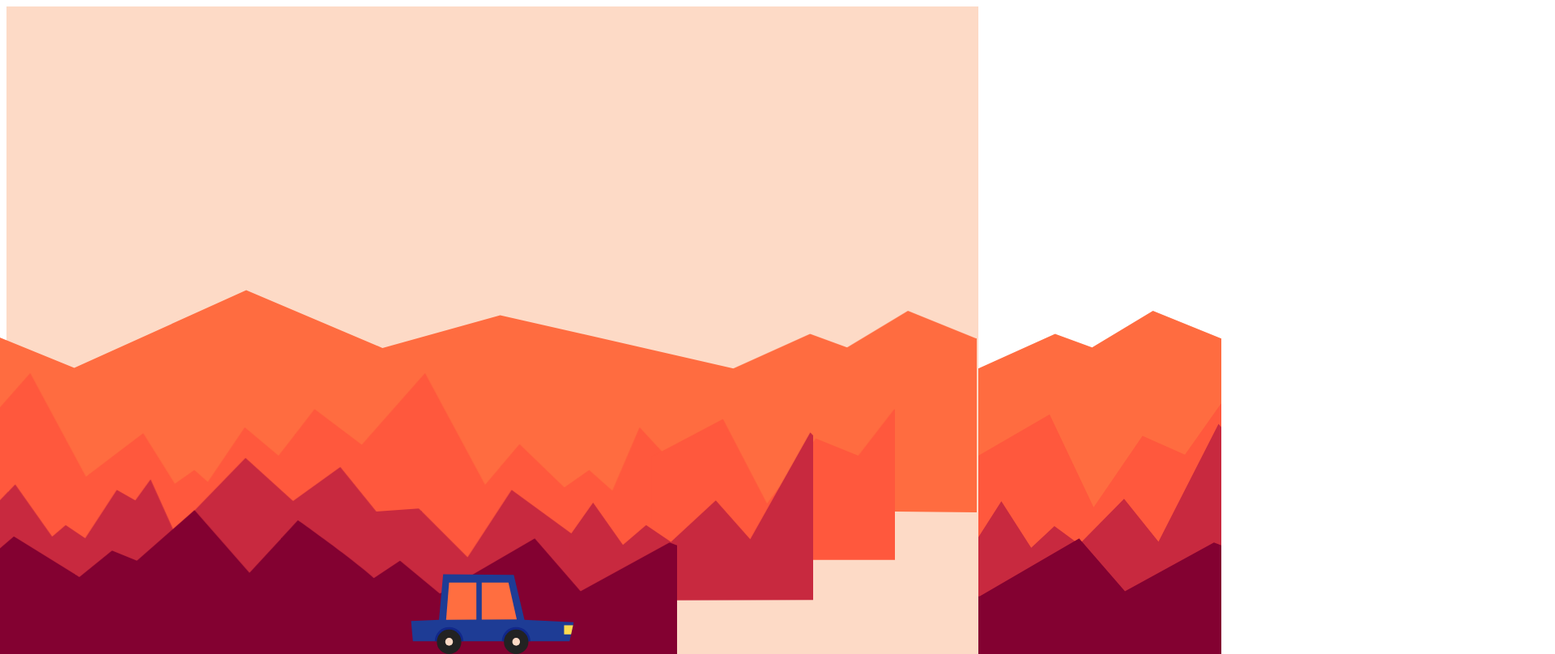
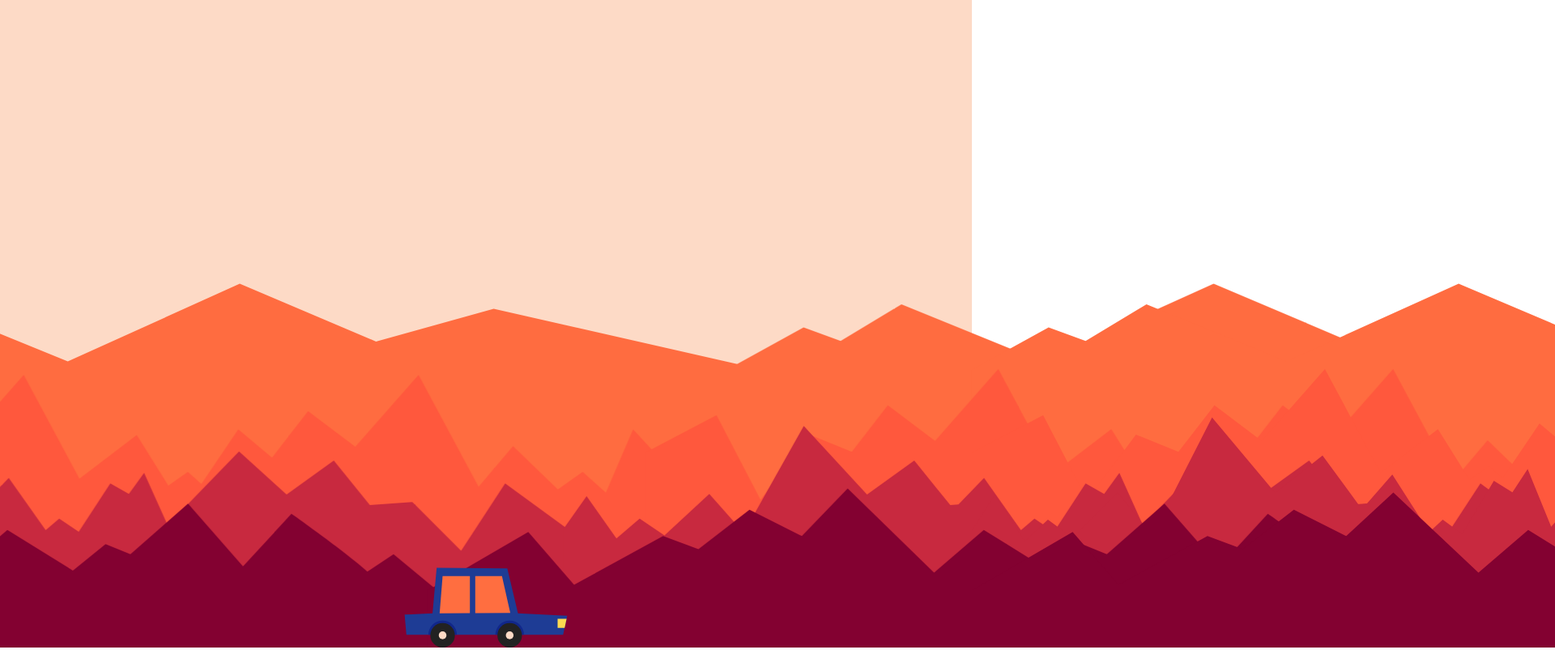
Before and after one commit to sam-yang/roadtrip, a plain HTML site: page index.html in a window 1280 px wide. Shown: the top 808 px of the page at 81% size, 1920 px wide, since content can reach past the window. Drawn offline with Linux system fonts and the light colour scheme.

Commit message:
Fixed mountains

```diff
--- a/index.css
+++ b/index.css
@@ -18,44 +18,36 @@
 	animation: slide1 9s linear forwards;
 }
 #mt1first{
-	will-change: transform;
 	animation: slide2 18s infinite linear;
 }
 #mt1second{
-	will-change: transform;
 	animation: slide2 18s 9s infinite linear;
 }
 #mt2base {
 	animation: slide1 12s linear forwards;
 }
 #mt2first{
-	will-change: transform;
 	animation: slide2 24s infinite linear;
 }
 #mt2second{
-	will-change: transform;
 	animation: slide2 24s 12s infinite linear;
 }
 #mt3base {
 	animation: slide1 15s linear forwards;
 }
 #mt3first{
-	will-change: transform;
 	animation: slide2 30s infinite linear;
 }
 #mt3second{
-	will-change: transform;
 	animation: slide2 30s 15s infinite linear;
 }
 #mt4base {
 	animation: slide1 20s linear forwards;
 }
 #mt4first{
-	will-change: transform;
 	animation: slide2 40s infinite linear;
 }
 #mt4second{
-	will-change: transform;
 	animation: slide2 40s 20s infinite linear;
 }
 .test{
--- a/index.html
+++ b/index.html
@@ -2,77 +2,79 @@
 <html>
 <head>
 	<meta charset="UTF-8">
+  <link rel="stylesheet" type="text/css" href="reset.css">
 	<link rel="stylesheet" type="text/css" href="index.css">
+
 	<title>roadtrip</title>
 </head>
 <body>
   <div class="test">
-<svg width="1500" height="1000">
+    <svg width="3000" height="1000">
       <path id="background" fill="#fddac6" stroke-width="15" d="M0 0h1200v800H0z"/>
     </svg>
   </div>
   <div class="test" id="mt4base">
-  <svg width="1500" height="1000">
-    <path d="M388.7 446.542l212.317-96.05 168.22 71.442 145.355-40.484 298.875 68.268L1220 633.882 0 621.975v-174.64l94.726-42.865 45.73 16.67 75.126-45.247z" fill="#ff6c40" fill-rule="evenodd"/>
+    <svg width="3000" height="1000">
+      <path d="M388.7 446.542l212.317-96.05 168.22 71.442 145.355-40.484 304.952 69.372.456 183.06L0 621.975v-174.64l94.726-42.865 45.73 16.67 75.126-45.247z" fill="#ff6c40" fill-rule="evenodd"/>
     </svg>
   </div>
   <div class="test" id="mt4first">
-  <svg width="1500" height="1000">
-    <path d="M1588.7 446.542l212.317-96.05 168.22 71.442 145.355-40.484 298.875 68.268L2420 633.882l-1220-11.907v-174.64l94.726-42.865 45.73 16.67 75.126-45.247z" fill="#ff6c40" fill-rule="evenodd"/>
+    <svg width="3000" height="1000">
+      <path d="M1588.7 446.542l212.317-96.05 168.22 71.442 145.355-40.484 305.297 72.48.11 179.952-1220-11.907V456.727l94.726-52.257 45.73 16.67 75.126-45.247z" fill="#ff6c40" fill-rule="evenodd"/>
     </svg>
   </div>
   <div class="test" id="mt4second">
-  <svg width="1500" height="1000">
-    <path d="M1588.7 446.542l212.317-96.05 168.22 71.442 145.355-40.484 298.875 68.268L2420 633.882l-1220-11.907v-174.64l94.726-42.865 45.73 16.67 75.126-45.247z" fill="#ff6c40" fill-rule="evenodd"/>
+    <svg width="3000" height="1000">
+      <path d="M1588.7 446.542l212.317-96.05 168.22 71.442 145.355-40.484 305.297 72.48.11 179.952-1220-11.907V456.727l94.726-52.257 45.73 16.67 75.126-45.247z" fill="#ff6c40" fill-rule="evenodd"/>
     </svg>
   </div>
   <div class="test" id="mt3base">
-  <svg width="1500" height="1000">
-    <path d="M435.94 452.882l-78.093 88.658-58.323-43.93-44.483 57.508-52.392-21.293-60.3 80.398-54.368-104.36L0 556.196V683.763h1220V554.32l-31.633-34.345-33.61 78.274-28.667-25.56-30.645 21.566-55.357-53.515-42.507 50.32-74.14-138.178-78.092 88.658-58.323-43.93-44.484 57.508-41.674-35.143L655.3 587.59l-16.71-14.9-24.092 16.953-39.018-62.48-70.74 53.945-68.8-128.226z" fill="#ff583d" fill-rule="evenodd"/>
+    <svg width="3000" height="1000">
+      <path d="M435.94 463.284l-78.093 88.657-58.323-43.928-44.483 57.508-52.392-21.294-60.3 80.398-54.368-104.36L0 566.598v127.566h1220V564.72l-31.633-34.344-33.61 78.274-28.667-25.56-30.645 21.567-55.357-53.515-42.507 50.32-74.14-138.178-78.092 88.657-58.323-43.928-44.484 57.507-41.674-35.144L655.3 597.99l-16.71-14.9-24.092 16.955-39.018-62.48-70.74 53.944-68.8-128.226z" fill="#ff583d" fill-rule="evenodd"/>
     </svg>
   </div>
   <div class="test" id="mt3first">
-  <svg width="1500" height="1000">
-    <path d="M1635.94 452.882l-78.093 88.658-58.323-43.93-44.483 57.508-52.39-21.293-60.302 80.398-54.368-104.36-87.98 46.333V683.763h1220V554.32l-31.633-34.345-33.61 78.274-28.667-25.56-30.645 21.566-55.358-53.515-42.506 50.32-74.14-138.178-78.092 88.658-58.323-43.93-44.484 57.508-41.673-35.143-45.566 67.615-16.71-14.9-24.092 16.953-39.018-62.48-70.74 53.945-68.8-128.226z" fill="#ff583d" fill-rule="evenodd"/>
+    <svg width="3000" height="1000">
+      <path d="M1635.94 456.056l-78.093 88.658-58.323-43.93-44.483 57.508-52.39-21.294-60.302 80.4-54.368-104.36L1200 559.37v127.566h1220V557.492l-31.633-34.344-33.61 78.273-28.667-25.56-30.645 21.566-55.358-53.515-42.506 50.32-74.14-138.18-78.092 88.66-58.323-43.93-44.484 57.507-41.673-35.143-45.566 67.614-16.71-14.9-24.092 16.953-39.018-62.48-70.74 53.945-68.8-128.226z" fill="#ff583d" fill-rule="evenodd"/>
     </svg>
   </div>
   <div class="test" id="mt3second">
-  <svg width="1500" height="1000">
-    <path d="M1635.94 441.484l-78.093 97.412-58.323-48.267-44.483 63.184-52.39-23.396-60.302 88.337-54.368-114.664L1200 555v140.16h1220V552.938l-31.633-37.736-33.61 86.004-28.667-28.083-30.645 23.696-55.358-58.8-42.506 55.29-74.14-151.822-78.092 97.412-58.323-48.267-44.484 63.184-41.673-38.613-45.566 74.292-16.71-16.37-24.092 18.626-39.018-68.65-70.74 59.273-68.8-140.886z" fill="#ff583d" fill-rule="evenodd"/>
+    <svg width="3000" height="1000">
+      <path d="M1635.94 456.056l-78.093 88.658-58.323-43.93-44.483 57.508-52.39-21.294-60.302 80.4-54.368-104.36L1200 559.37v127.566h1220V557.492l-31.633-34.344-33.61 78.273-28.667-25.56-30.645 21.566-55.358-53.515-42.506 50.32-74.14-138.18-78.092 88.66-58.323-43.93-44.484 57.507-41.673-35.143-45.566 67.614-16.71-14.9-24.092 16.953-39.018-62.48-70.74 53.945-68.8-128.226z" fill="#ff583d" fill-rule="evenodd"/>
     </svg>
   </div>
   <div class="test" id="mt2base">
-  <svg width="1500" height="1000">
+    <svg width="3000" height="1000">
       <path d="M296.558 526.35l-74.14 131.996-42.506-48.068-55.358 51.12-30.644-20.6-28.667 24.415L28.4 612.97 0 653.285v80.596l487.5-1.016v1.016l732.5-1.526v-70.958l-87.98-64.09-54.368 83.164-60.3-60.275-52.392 3.814-44.484-54.934-58.323 41.964-58.7-53.402-88.194 91.2-29.023-64.502-18.824 25.942-22.893-12.97-39.018 59.684-24.09-16.195-16.713 14.233-45.566-64.59-31.633 32.81v.03l-10.04.73-44.485-54.934-58.323 41.965-78.094-84.69z" fill="#c8293f" fill-rule="evenodd"/>
     </svg>
   </div>
   <div class="test" id="mt2first">
-  <svg width="1500" height="1000">
+    <svg width="3000" height="1000">
       <path d="M1496.558 526.35l-74.14 131.996-42.506-48.068-55.358 51.12-30.644-20.6-28.667 24.415-36.842-52.244-28.4 40.316v80.596l487.5-1.016v1.016l732.5-1.526v-70.958l-87.98-64.09-54.368 83.164-60.3-60.275-52.392 3.814-44.484-54.934-58.323 41.964-58.7-53.402-88.194 91.2-29.023-64.502-18.824 25.942-22.893-12.97-39.018 59.684-24.09-16.195-16.713 14.233-45.566-64.59-31.633 32.81v.03l-10.04.73-44.485-54.934-58.323 41.965-78.094-84.69z" fill="#c8293f" fill-rule="evenodd"/>
     </svg>
   </div>
   <div class="test" id="mt2second">
-  <svg width="1500" height="1000">
+    <svg width="3000" height="1000">
       <path d="M1496.558 515.646l-74.14 145.612-42.506-53.026-55.358 56.392-30.644-22.725-28.667 26.933L1228.4 611.2l-28.4 44.476v88.908l487.5-1.12v1.12L2420 742.9v-78.276l-87.98-70.7-54.368 91.742-60.3-66.492-52.392 4.208-44.484-60.6-58.323 46.29-58.7-58.91-88.194 100.608-29.023-71.156-18.824 28.618-22.893-14.31-39.018 65.842-24.09-17.865-16.713 15.7-45.566-71.252-31.633 36.192v.035l-10.04.807-44.485-60.6-58.323 46.29-78.094-93.425z" fill="#c8293f" fill-rule="evenodd"/>
     </svg>
   </div>
+  <div class="test" id="mt1base">
+    <svg width="3000" height="1000">
+      <path d="M520.43 608.508l-58.184 53.818-64.65-32.54-63.034 48.81-43.638-16.27-109.904 60.076-56.57-65.082L1.617 728.66H0V800h1220v-71.34h-3.18l-53.124-43.805-32.325 21.277c-28.99-25.905-93.74-71.34-93.74-71.34l-59.803 65.082-67.882-77.598-71.115 62.58-30.708-12.517-40.406 32.54-80.812-50.063-61.417 52.566z" fill="#830131" stroke-width="15"/>
+    </svg>
+  </div>
   <div class="test" id="mt1first">
-  <svg width="1500" height="1000">
+    <svg width="3000" height="1000">
       <path d="M1718.814 603.502l-56.568 58.824-64.65-32.54-63.034 48.81-43.638-16.27-109.904 60.076-56.57-65.082-122.834 71.34H1200V800h1220v-71.34h-3.18l-54.74-46.308-30.71 23.78c-28.99-25.905-93.74-71.34-93.74-71.34l-59.803 65.082-67.882-77.598-71.114 62.58-30.708-12.517-40.406 32.54-80.812-50.063-61.417 52.566z" fill="#830131" stroke-width="15"/>
     </svg>
   </div>
-<div class="test" id="mt1base">
-  <svg width="1500" height="1000">
-    <path d="M520.43 608.508l-58.184 53.818-64.65-32.54-63.034 48.81-43.638-16.27-109.904 60.076-56.57-65.082L1.617 728.66H0V800h1220v-71.34h-3.18l-53.124-43.805-32.325 21.277c-28.99-25.905-93.74-71.34-93.74-71.34l-59.803 65.082-67.882-77.598-71.115 62.58-30.708-12.517-40.406 32.54-80.812-50.063-61.417 52.566z" fill="#830131" stroke-width="15"/>
-  </svg>
-</div>
   <div class="test" id="mt1second">
-  <svg width="1500" height="1000">
+    <svg width="3000" height="1000">
       <path d="M1720.43 608.508l-58.184 53.818-64.65-32.54-63.034 48.81-43.638-16.27-109.904 60.076-56.57-65.082-122.834 71.34H1200V800h1220v-71.34h-3.18l-53.125-43.805-32.324 21.277c-28.99-25.905-93.74-71.34-93.74-71.34l-59.803 65.082-67.882-77.598-71.114 62.58-30.708-12.517-40.406 32.54-80.812-50.063-61.417 52.566z" fill="#830131" stroke-width="15"/>
     </svg>
   </div>
   <div class="test">
-  <svg width="1500" height="1000">
+    <svg width="3000" height="1000">
       <g id="car">
         <g id="g4970">
           <path d="M499.59 759.323l2.2 24.92h193.49l5.13-23.454-60.833-2.933-13.192-55.7-87.217-.734-5.13 56.434z" id="path4880" fill="#1e3c95" fill-rule="evenodd"/>
@@ -93,7 +95,5 @@
       </g>
     </svg>
   </div>
-<!-- <canvas id="garden"></canvas> -->
-<!-- <script type="text/javascript" src="index.js"></script> -->
 </body>
 </html>
--- /dev/null
+++ b/reset.css
@@ -0,0 +1,43 @@
+html, body, div, span, applet, object, iframe,
+h1, h2, h3, h4, h5, h6, p, blockquote, pre,
+a, abbr, acronym, address, big, cite, code,
+del, dfn, em, img, ins, kbd, q, s, samp,
+small, strike, strong, sub, sup, tt, var,
+b, u, i, center,
+dl, dt, dd, ol, ul, li,
+fieldset, form, label, legend,
+table, caption, tbody, tfoot, thead, tr, th, td,
+article, aside, canvas, details, embed,
+figure, figcaption, footer, header, hgroup,
+menu, nav, output, ruby, section, summary,
+time, mark, audio, video {
+	margin: 0;
+	padding: 0;
+	border: 0;
+	font-size: 100%;
+	font: inherit;
+	vertical-align: baseline;
+}
+/* HTML5 display-role reset for older browsers */
+article, aside, details, figcaption, figure,
+footer, header, hgroup, menu, nav, section {
+	display: block;
+}
+body {
+	line-height: 1;
+}
+ol, ul {
+	list-style: none;
+}
+blockquote, q {
+	quotes: none;
+}
+blockquote:before, blockquote:after,
+q:before, q:after {
+	content: '';
+	content: none;
+}
+table {
+	border-collapse: collapse;
+	border-spacing: 0;
+}
```
Lines whose indentation alone changed are shown as unchanged.
